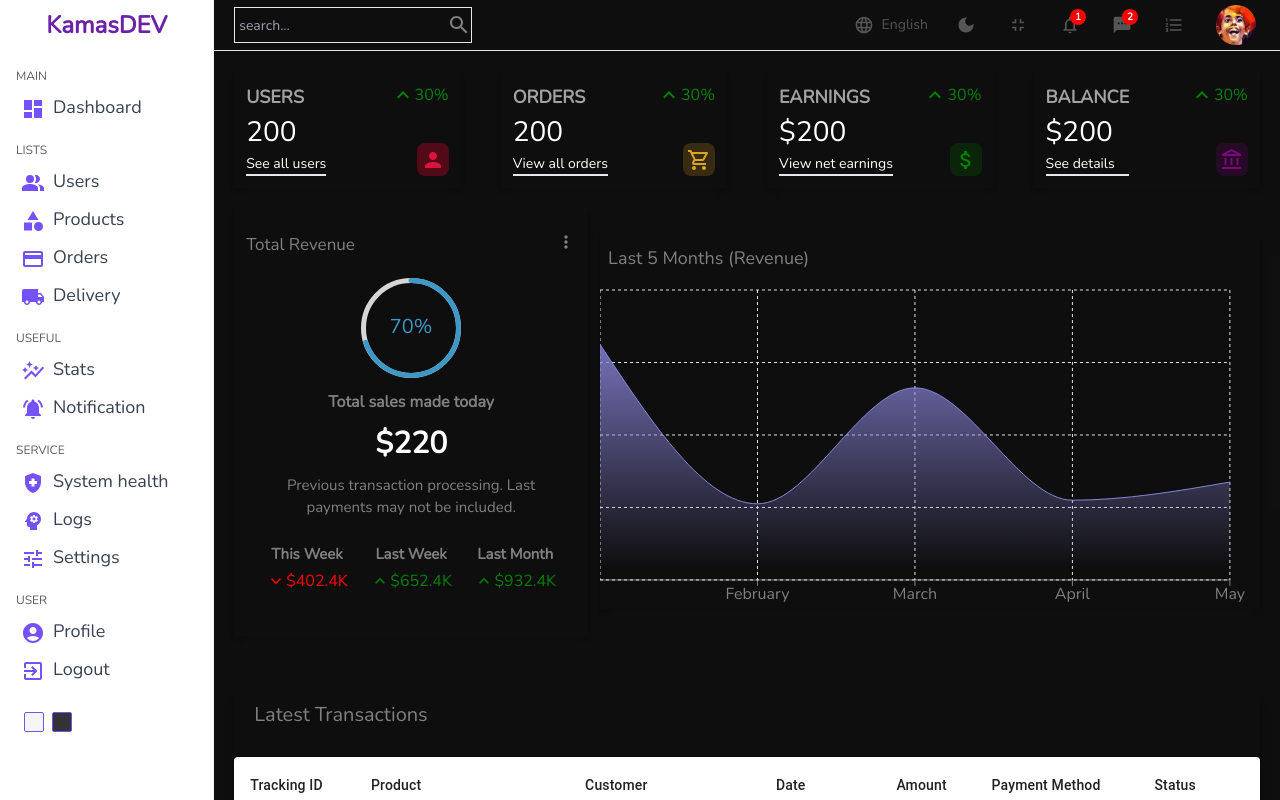
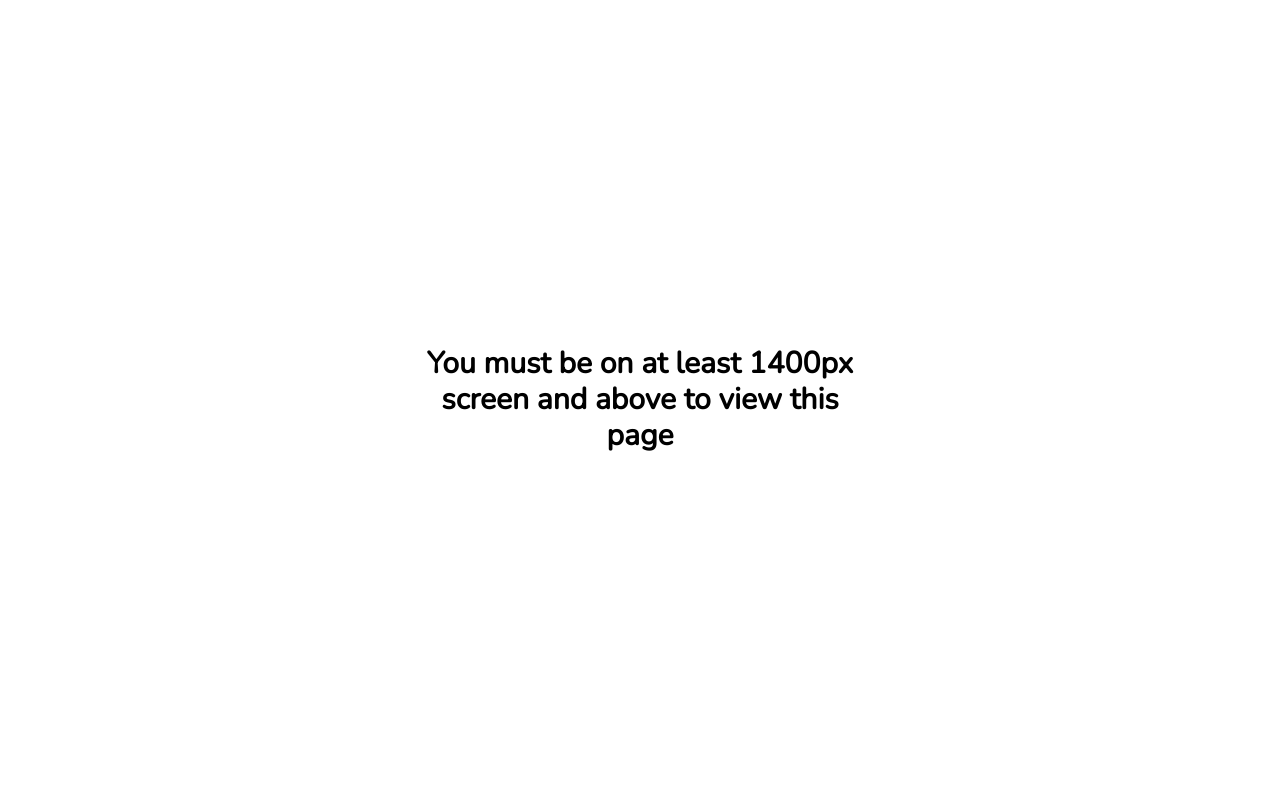
Before and after one commit to Kamasah-Dickson/Admin-Dashboard, a React (Vite) app: page / in a window 1280 px wide. Shown: the top 800 px of the page. Built offline with nearby package versions, Linux system fonts and the light colour scheme.

Commit message:
update App

```diff
--- a/src/App.tsx
+++ b/src/App.tsx
@@ -6,17 +6,21 @@ import SinglePage from "./Pages/Single/SinglePage";
 import { BrowserRouter as Router, Routes, Route } from "react-router-dom";
 import { productInputs, userInputs } from "./formSource";
 import NotFound from "./Components/NotFound";
-import "./index.scss";
-import { useContext } from "react";
+import { useContext, useEffect } from "react";
 import { themeContextProvider } from "./context/darkModeContext";
 import useResize from "./Hooks/useResize";
+import "./index.scss";
 
 function App() {
 	const { dark } = useContext(themeContextProvider);
 	const { size } = useResize();
 
-	return (
-		<div className={dark ? "" : "dark"}>
+	return size <= 1400 ? (
+		<h1 className="mx-auto flex h-screen max-w-md items-center justify-center px-2 text-center text-2xl font-bold md:text-3xl">
+			You must be on at least 1400px screen and above to view this page
+		</h1>
+	) : (
+		<div className={`${!dark ? "" : "dark"} mx-auto max-w-[1440px]`}>
 			<Router>
 				<Routes>
 					<Route path="/">
```
